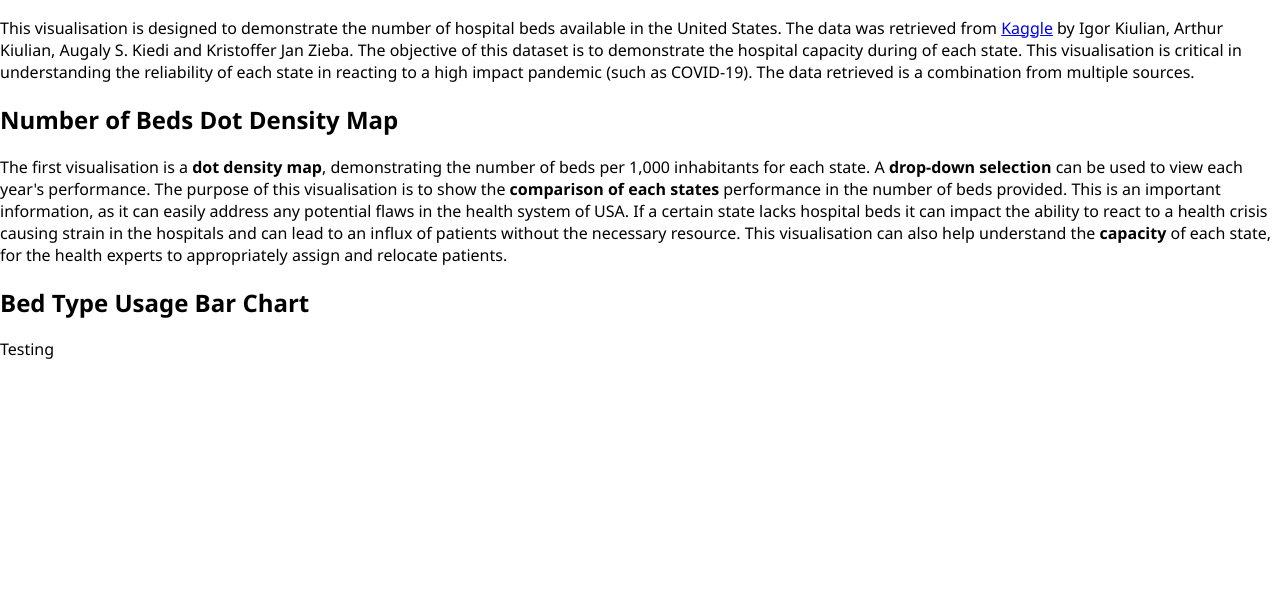
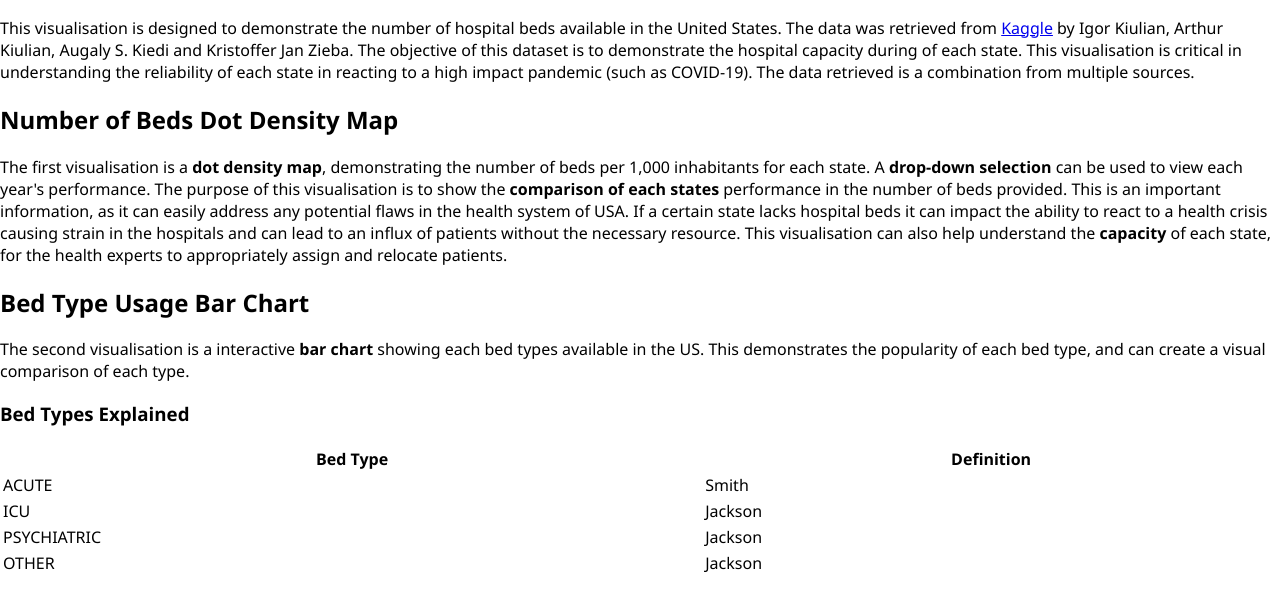
Before and after one commit to hwuu0028/Assignment2, a plain HTML site: page index.html in a window 1280 px wide. Shown: the part 122-732 px from the top of the page. Drawn offline with Linux system fonts and the light colour scheme; a script that the page names is missing.

Commit message:
Update index.html

```diff
--- a/index.html
+++ b/index.html
@@ -30,9 +30,33 @@
     <div id="Bed_map">
     </p>
 <h2>Bed Type Usage Bar Chart</h2>
+<p>The second visualisation is a interactive <b>bar chart</b> showing each bed types available in the US. This demonstrates the popularity of each bed type, and can create a visual comparison of each type.
+</p>
+<h3>Bed Types Explained</h3>
+<table style="width:100%">
+    <tr>
+      <th>Bed Type</th>
+      <th>Definition</th>
+    </tr>
+    <tr>
+      <td>ACUTE</td>
+      <td>Smith</td>
+    </tr>
+    <tr>
+      <td>ICU</td>
+      <td>Jackson</td>
+    </tr>
+    <tr>
+        <td>PSYCHIATRIC</td>
+        <td>Jackson</td>
+      </tr>
+      <tr>
+        <td>OTHER</td>
+        <td>Jackson</td>
+      </tr>
+  </table>
+<div id="Bed_type"></div>
 
-<div id="Bed_type"></div>
-<p>Testing</p>
 <div id="Scatter_plot"></div>
 
 
```
